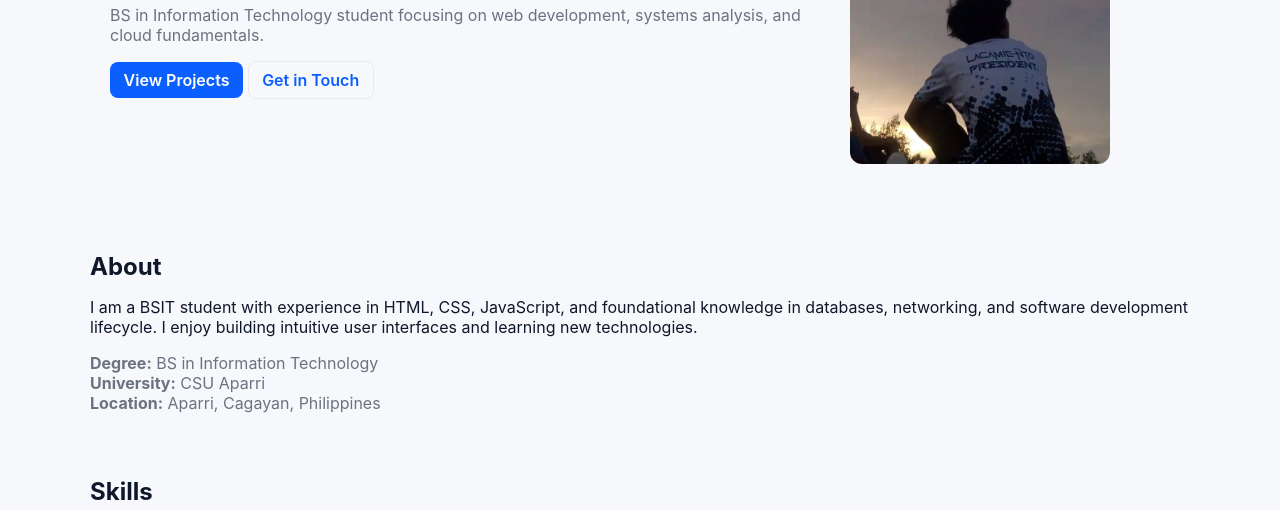
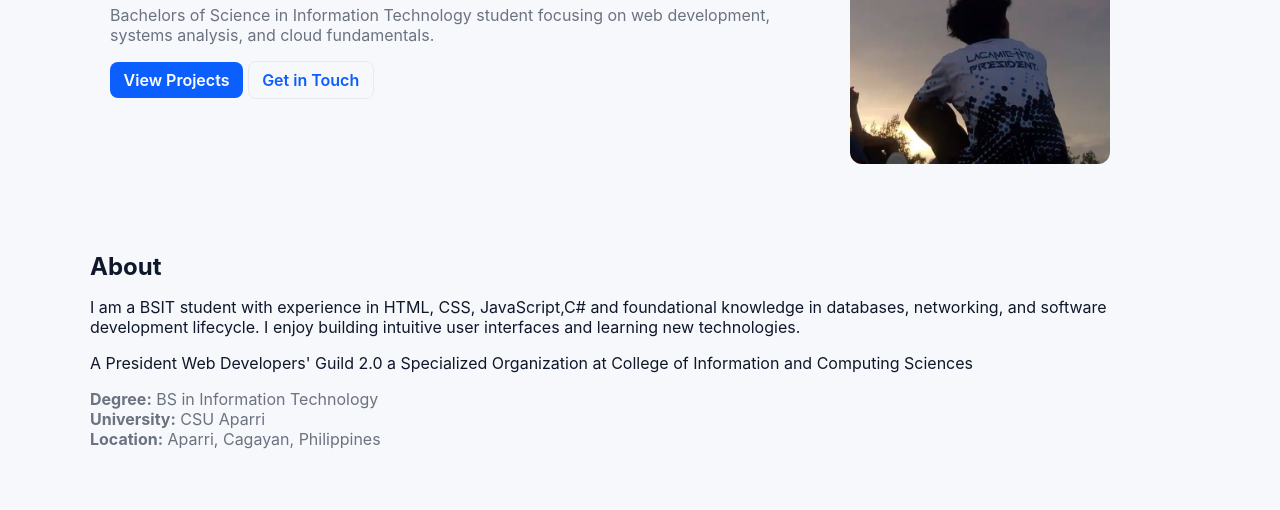
Before and after one commit to Lacamiento-janpaul/web-profile, a plain HTML site: page index.html in a window 1280 px wide. Shown: the part 200-710 px from the top of the page. Drawn offline with Linux system fonts and the light colour scheme.

Commit message:
Update index.html

```diff
--- a/index.html
+++ b/index.html
@@ -27,7 +27,7 @@
 				<div class="container hero-inner">
 					<div class="hero-text">
 						<h1>Hi, I'm Jan Paul Lacamiento</h1>
-						<p class="lead">BS in Information Technology student focusing on web development, systems analysis, and cloud fundamentals.</p>
+						<p class="lead">Bachelors of Science in Information Technology student focusing on web development, systems analysis, and cloud fundamentals.</p>
 						<p class="cta-row">
 							<a class="btn primary" href="#projects">View Projects</a>
 							<a class="btn outline" href="#contact">Get in Touch</a>
@@ -41,7 +41,8 @@
 
 			<section id="about" class="about container">
 				<h2>About</h2>
-						<p>I am a BSIT student with experience in HTML, CSS, JavaScript, and foundational knowledge in databases, networking, and software development lifecycle. I enjoy building intuitive user interfaces and learning new technologies.</p>
+						<p>I am a BSIT student with experience in HTML, CSS, JavaScript,C# and foundational knowledge in databases, networking, and software development lifecycle. I enjoy building intuitive user interfaces and learning new technologies.</p>
+						<p>A President Web Developers' Guild 2.0 a Specialized Organization at College of Information and Computing Sciences</p>
 				<ul class="meta-list">
 							<li><strong>Degree:</strong> BS in Information Technology</li>
 							<li><strong>University:</strong> CSU Aparri</li>
```
